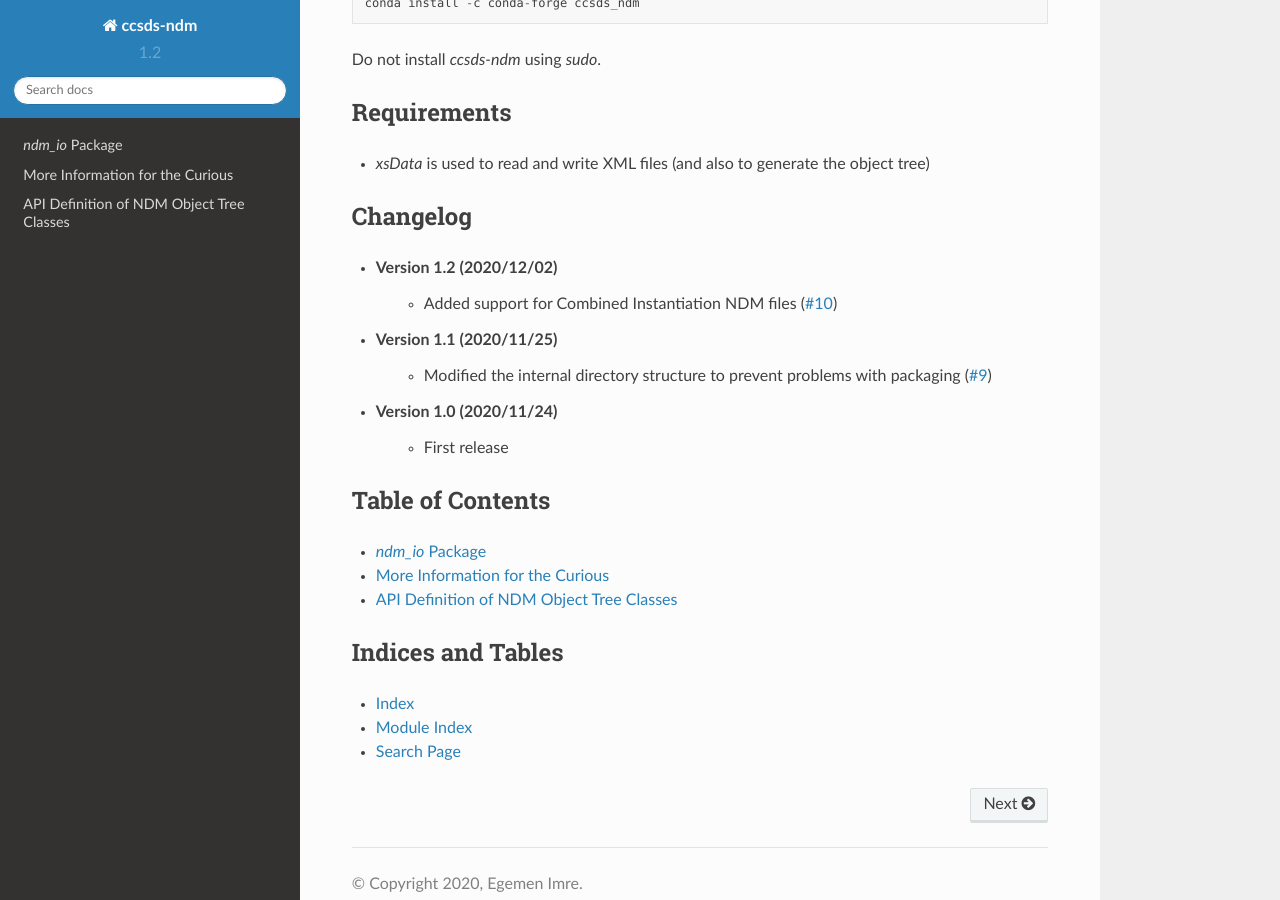
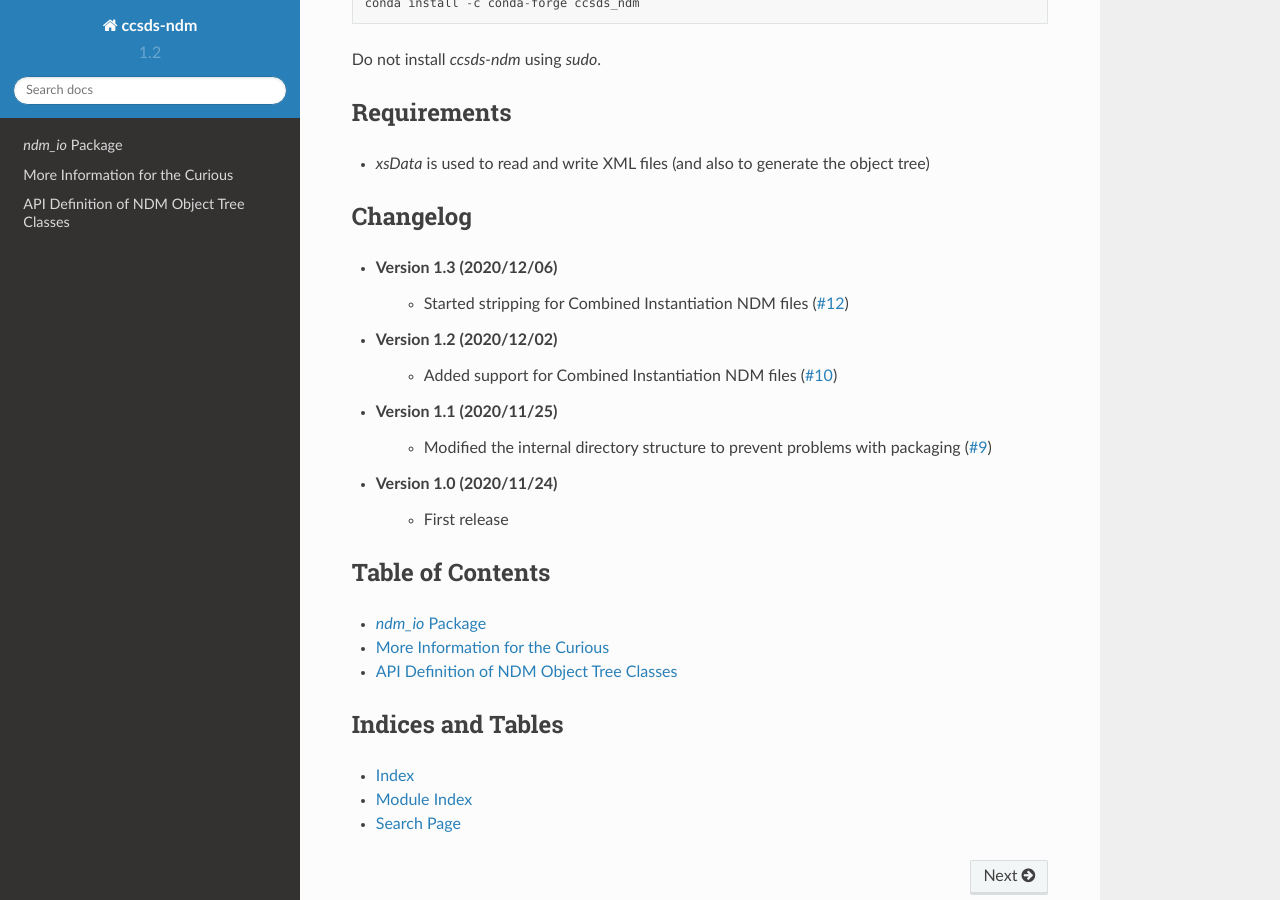
Before and after one commit to egemenimre/ccsds-ndm, a Sphinx documentation site: the page built from docs/index.rst, in a window 1280 px wide and 900 px high, scrolled down 2370 px. Built offline with Sphinx 7.4.7 and the Read the Docs theme 2.0.0, drawn with Linux system fonts in a browser that asks for light colours.

```diff
--- a/docs/index.rst
+++ b/docs/index.rst
@@ -106,6 +106,10 @@
 Changelog
 ---------
 
+- Version 1.3 (2020/12/06)
+    - Started stripping for Combined Instantiation NDM files
+      (`#12 <https://github.com/egemenimre/ccsds-ndm/issues/12>`_)
+
 - Version 1.2 (2020/12/02)
     - Added support for Combined Instantiation NDM files
       (`#10 <https://github.com/egemenimre/ccsds-ndm/issues/10>`_)
```
